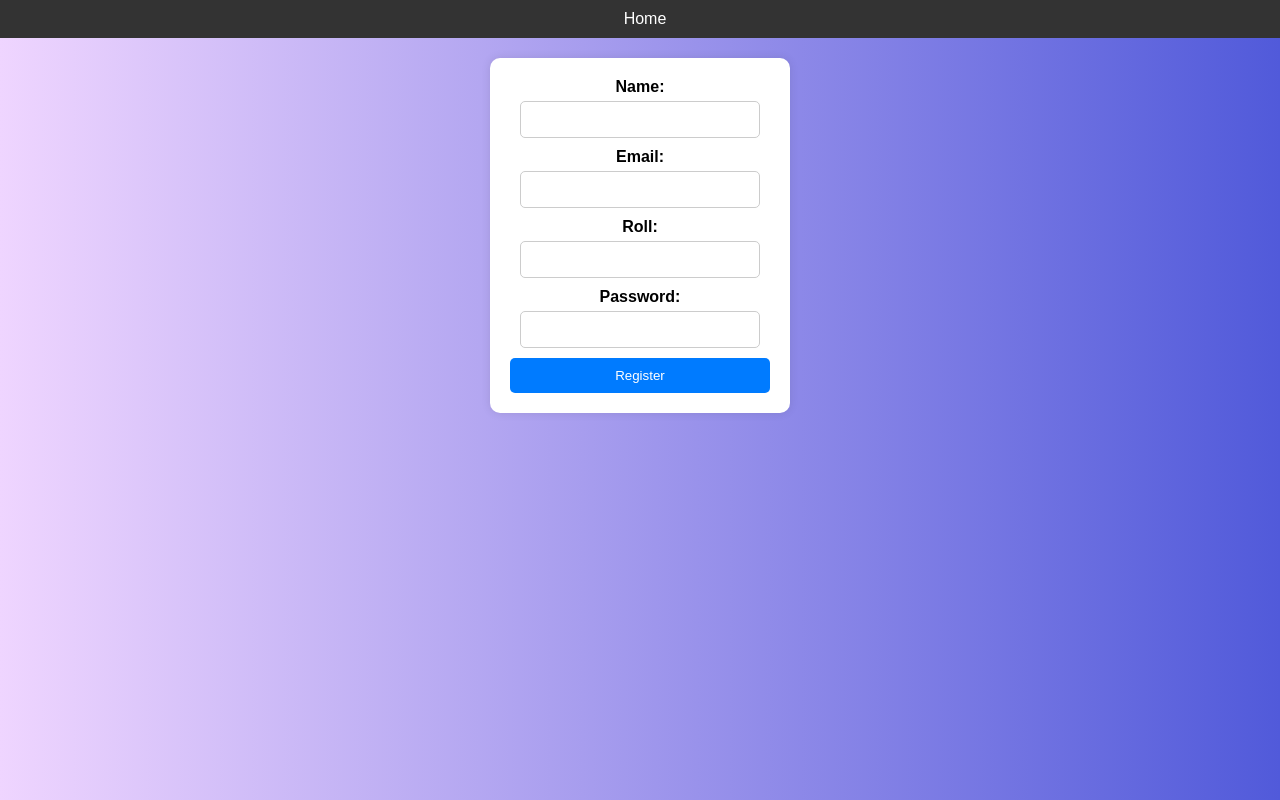
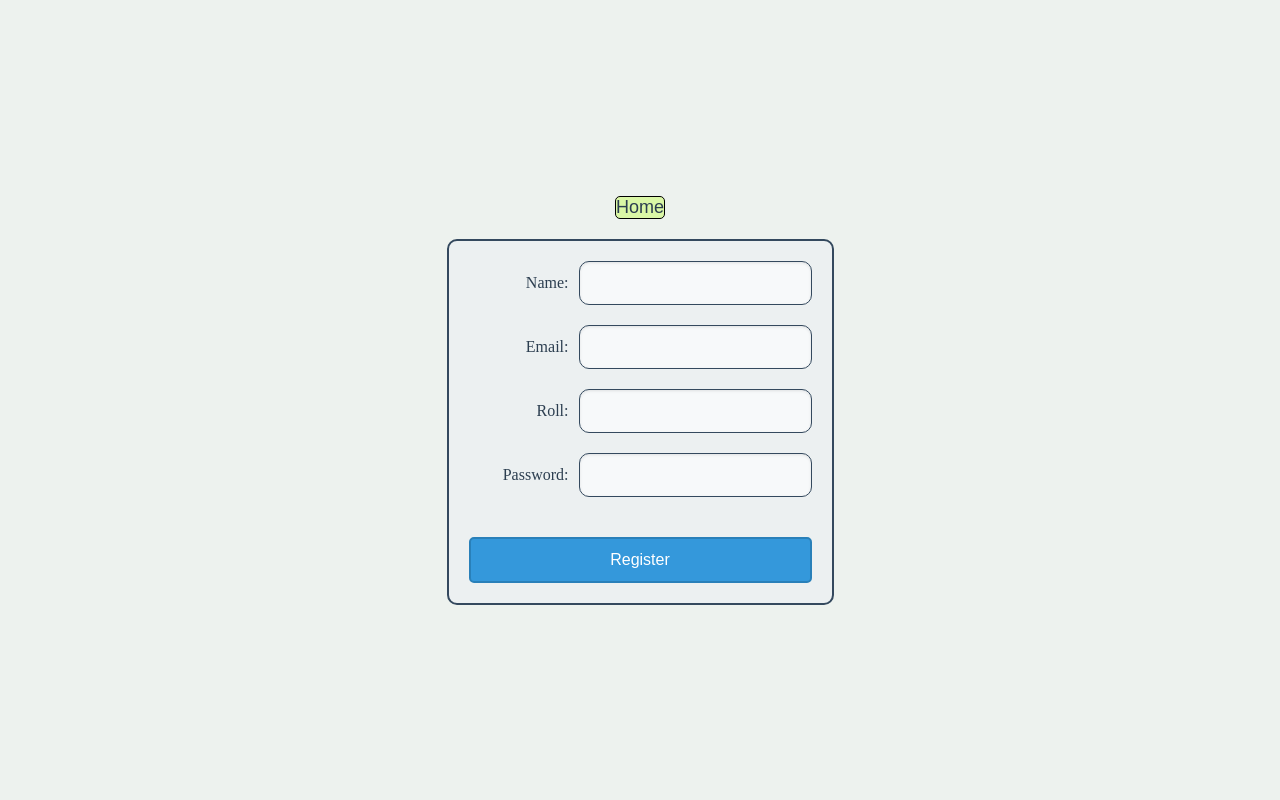
Before and after one commit to tousifJaved/Anonymous-Feedback, a website: page frontend/register.html in a window 1280 px wide. Drawn offline with Linux system fonts and the light colour scheme.

Commit message:
Style update
Home, Login and Registration page design has been updated

```diff
--- /dev/null
+++ b/frontend/css/homeStyle.css
@@ -0,0 +1,79 @@
+* {
+  margin: 0px;
+  padding: 0px;
+  box-sizing: border-box;
+}
+
+body {
+  display: flex;
+  flex-direction: column;
+  justify-content: center;
+  align-items: center;
+  width: 100vw;
+  height: 100vh;
+  background-color: #edf2ee;
+}
+
+#home-button {
+  font-size: large;
+  margin: 10px;
+  border: 1px solid black;
+  background-color: #daf7a6;
+  color: #2c3e50;
+  border-radius: 5px;
+  transition: background-color 0.3s ease, transform 0.3s ease;
+}
+
+#home-button:hover {
+  transform: scale(1.05);
+}
+
+#home {
+  font-family: Arial, Helvetica, sans-serif;
+  font-weight: 500;
+}
+
+a {
+  text-decoration: none;
+  color: inherit;
+}
+
+.card {
+  border: 1px solid #34495e;
+  background-color: #ecf0f1;
+  margin: 10px;
+  padding: 20px;
+  border-radius: 10px;
+  display: flex;
+  flex-direction: column;
+  align-items: center;
+  height: 350px;
+  width: 320px;
+  transition: transform 0.3s ease, box-shadow 0.3s ease;
+}
+
+.card:hover {
+  transform: scale(1.05);
+  box-shadow: 0 4px 8px rgba(0, 0, 0, 0.2);
+}
+
+.button-group {
+  display: flex;
+  flex-direction: column;
+  column-gap: 20px;
+}
+
+.button {
+  border: 2px solid #2980b9;
+  margin: 8px;
+  padding: 8px;
+  background-color: #3498db;
+  color: white;
+  border-radius: 5px;
+  cursor: pointer;
+  transition: background-color 0.3s ease;
+}
+
+.button:hover {
+  background-color: #1abc9c;
+}
--- /dev/null
+++ b/frontend/css/loginStyle.css
@@ -0,0 +1,132 @@
+* {
+  margin: 0px;
+  padding: 0px;
+  box-sizing: border-box;
+}
+
+body {
+  display: flex;
+  flex-direction: column;
+  justify-content: center;
+  align-items: center;
+  width: 100vw;
+  height: 100vh;
+  background-color: #edf2ee;
+}
+
+#home-button {
+  font-size: large;
+  margin: 10px;
+  border: 1px solid black;
+  background-color: #daf7a6;
+  color: #2c3e50;
+  border-radius: 5px;
+  transition: background-color 0.3s ease, transform 0.3s ease;
+}
+
+#home-button:hover {
+  background-color: #c7e89e;
+  transform: scale(1.05);
+}
+
+#home {
+  font-family: Arial, Helvetica, sans-serif;
+  font-weight: 500;
+}
+
+a {
+  text-decoration: none;
+  color: inherit;
+}
+
+.card {
+  border: 1px solid #34495e;
+  background-color: #ecf0f1;
+  margin: 10px;
+  padding: 20px;
+  border-radius: 10px;
+  display: flex;
+  flex-direction: column;
+  align-items: center;
+  height: 350px;
+  width: 320px;
+  transition: transform 0.3s ease, box-shadow 0.3s ease;
+}
+
+.card:hover {
+  transform: scale(1.05);
+  box-shadow: 0 4px 8px rgba(0, 0, 0, 0.2);
+}
+
+.button-group {
+  display: flex;
+  flex-direction: column;
+  column-gap: 20px;
+}
+
+.button {
+  border: 2px solid #2980b9;
+  margin: 8px;
+  padding: 8px;
+  background-color: #3498db;
+  color: white;
+  border-radius: 5px;
+  cursor: pointer;
+  transition: background-color 0.3s ease;
+}
+
+.button:hover {
+  background-color: #1abc9c;
+}
+
+.form-group {
+  display: flex;
+  flex-direction: column;
+  align-items: flex-start;
+  margin-bottom: 20px;
+  width: 100%;
+}
+
+label {
+  font-size: 16px;
+  color: #2c3e50;
+  margin-bottom: 5px;
+}
+
+input[type="email"],
+input[type="password"] {
+  width: 100%;
+  padding: 12px;
+  border: 1px solid #34495e;
+  border-radius: 10px;
+  background-color: #f7f9fa;
+  font-size: 16px;
+  color: #2c3e50;
+  box-shadow: inset 0 1px 3px rgba(0, 0, 0, 0.1);
+  transition: border-color 0.3s ease, box-shadow 0.3s ease;
+}
+
+input[type="email"]:focus,
+input[type="password"]:focus {
+  border-color: #1abc9c;
+  box-shadow: 0 0 8px rgba(26, 188, 156, 0.5);
+  outline: none;
+}
+
+button[type="submit"] {
+  margin-top: 20px;
+  width: 100%;
+  padding: 12px;
+  background-color: #3498db;
+  border: 2px solid #2980b9;
+  color: white;
+  border-radius: 5px;
+  cursor: pointer;
+  transition: background-color 0.3s ease;
+  font-size: 16px;
+  text-align: center;
+}
+
+button[type="submit"]:hover {
+  background-color: #1abc9c;
+}
--- /dev/null
+++ b/frontend/css/registrationStyle.css
@@ -0,0 +1,112 @@
+* {
+  margin: 0px;
+  padding: 0px;
+  box-sizing: border-box;
+}
+
+body {
+  display: flex;
+  flex-direction: column;
+  justify-content: center;
+  align-items: center;
+  width: 100vw;
+  height: 100vh;
+  background-color: #edf2ee;
+}
+
+#home-button {
+  font-size: large;
+  margin: 10px;
+  border: 1px solid black;
+  background-color: #daf7a6;
+  color: #2c3e50;
+  border-radius: 5px;
+  transition: background-color 0.3s ease, transform 0.3s ease;
+}
+
+#home-button:hover {
+  background-color: #c7e89e;
+  transform: scale(1.05);
+}
+
+#home {
+  font-family: Arial, Helvetica, sans-serif;
+  font-weight: 500;
+}
+
+a {
+  text-decoration: none;
+  color: inherit;
+}
+
+.card {
+  border: 2px solid #34495e;
+  background-color: #ecf0f1;
+  margin: 10px;
+  padding: 20px;
+  border-radius: 10px;
+  display: flex;
+  flex-direction: column;
+  align-items: center;
+  transition: transform 0.3s ease, box-shadow 0.3s ease;
+}
+
+.card:hover {
+  transform: scale(1.05);
+  box-shadow: 0 4px 8px rgba(0, 0, 0, 0.2);
+}
+
+.form-group {
+  display: flex;
+  align-items: center;
+  margin-bottom: 20px;
+  width: 100%;
+}
+
+label {
+  font-size: 16px;
+  color: #2c3e50;
+  margin-right: 10px;
+  width: 100px;
+  text-align: right;
+}
+
+input[type="text"],
+input[type="email"],
+input[type="password"] {
+  flex-grow: 1;
+  padding: 12px;
+  border: 1px solid #34495e;
+  border-radius: 10px;
+  background-color: #f7f9fa;
+  font-size: 16px;
+  color: #2c3e50;
+  box-shadow: inset 0 1px 3px rgba(0, 0, 0, 0.1);
+  transition: border-color 0.3s ease, box-shadow 0.3s ease;
+}
+
+input[type="text"]:focus,
+input[type="email"]:focus,
+input[type="password"]:focus {
+  border-color: #1abc9c;
+  box-shadow: 0 0 8px rgba(26, 188, 156, 0.5);
+  outline: none;
+}
+
+button[type="submit"] {
+  margin-top: 20px;
+  width: 100%;
+  padding: 12px;
+  background-color: #3498db;
+  border: 2px solid #2980b9;
+  color: white;
+  border-radius: 5px;
+  cursor: pointer;
+  transition: background-color 0.3s ease;
+  font-size: 16px;
+  text-align: center;
+}
+
+button[type="submit"]:hover {
+  background-color: #1abc9c;
+}
--- a/frontend/css/styles.css
+++ /dev/null
@@ -1,127 +0,0 @@
-* {
-    margin: 0;
-    padding: 0;
-    box-sizing: border-box;
-}
-
-body {
-    font-family: Arial, sans-serif;
-    background: linear-gradient(90deg, #efd5ff 0%, #515ada 100%);
-    display: flex;
-    flex-direction: column; /* Changed to column to stack items vertically */
-    align-items: center;
-    height: 100vh;
-}
-
-header {
-    background-color: #333;
-    color: #fff;
-    padding: 10px 0;
-    width: 100%; /* Ensure header spans the full width */
-    text-align: center;
-}
-
-nav ul {
-    list-style-type: none;
-    padding: 0;
-}
-
-nav ul li {
-    display: inline;
-    margin-left: 10px;
-}
-
-nav ul li a {
-    color: #fff;
-    text-decoration: none;
-    padding: 8px 12px;
-    border-radius: 5px;
-}
-
-nav ul li a:hover {
-    background-color: #555;
-}
-
-.container {
-    display: flex;
-    flex-direction: column;
-    align-items: center;
-    width: 100%;
-}
-
-.card, .form-card {
-    background-color: #fff;
-    padding: 20px;
-    border-radius: 10px;
-    box-shadow: 0 0 10px rgba(0, 0, 0, 0.1);
-    text-align: center;
-    width: 300px;
-    margin: 20px 0;
-    position: relative;
-}
-
-.home-button {
-    margin: 20px 0; /* Add margin for spacing */
-    text-align: center; /* Center the button */
-}
-
-.button-group {
-    margin-top: 20px;
-}
-
-.button {
-    display: block;
-    width: 100%;
-    padding: 10px;
-    background-color: #007bff; /* Blue background color */
-    color: #fff;
-    text-decoration: none;
-    border: none;
-    border-radius: 5px;
-    margin-bottom: 10px;
-}
-
-.button:hover {
-    background-color: #0056b3; /* Darker blue on hover */
-}
-
-.main {
-    width: 100%;
-    max-width: 600px;
-    margin: 20px auto;
-    padding: 20px;
-    background-color: #fff;
-    border-radius: 10px;
-    box-shadow: 0 0 10px rgba(0, 0, 0, 0.1);
-}
-
-.form-card div {
-    margin-bottom: 10px;
-}
-
-.form-card label {
-    font-weight: bold;
-    display: block;
-    margin-bottom: 5px;
-}
-
-.form-card input {
-    width: calc(100% - 20px);
-    padding: 10px;
-    border: 1px solid #ccc;
-    border-radius: 5px;
-}
-
-.form-card button {
-    width: 100%;
-    padding: 10px;
-    background-color: #007bff;
-    color: #fff;
-    border: none;
-    border-radius: 5px;
-    cursor: pointer;
-}
-
-.form-card button:hover {
-    background-color: #0056b3;
-}
--- a/frontend/js/register.js
+++ b/frontend/js/register.js
@@ -30,6 +30,8 @@ document.addEventListener("DOMContentLoaded", () => {
 			const result = await response.json();
 			if (response.ok) {
 				alert("Registration successful");
+				window.location.href = "/";
+
 			} else {
 				alert(result.message);
 			}
--- a/frontend/register.html
+++ b/frontend/register.html
@@ -1,48 +1,47 @@
 <!DOCTYPE html>
 <html lang="en">
   <head>
-    <meta charset="UTF-8">
-    <meta name="viewport" content="width=device-width, initial-scale=1.0">
-    <link rel="stylesheet" href="/css/styles.css">
+    <meta charset="UTF-8" />
+    <meta name="viewport" content="width=device-width, initial-scale=1.0" />
+    <link rel="stylesheet" href="/css/registrationStyle.css" />
     <title>Register</title>
   </head>
   <body>
-    <header>
-        <nav>
-            <ul>
-                <li><a href="/">Home</a></li>
-            </ul>
-        </nav>
-    </header>
-    <main>
-        <div class="container">
-            <div class="form-card">
+    <div id="home-button">
+      <a href="/" id="home">Home</a>
+    </div>
+
+    <div class="card form-card"> <!-- Changed class to 'card' for consistent styling -->
       <form id="registerForm">
-                    <div>
+        <div class="form-group">
           <label for="name">Name:</label>
-                        <input type="text" id="name" name="name" required>
+          <input type="text" id="name" name="name" required />
         </div>
-                    <div>
+
+        <div class="form-group">
           <label for="email">Email:</label>
-                        <input type="email" id="email" name="email" required>
+          <input type="email" id="email" name="email" required />
         </div>
-                    <div id="departmentField">
+
+        <div class="form-group" id="departmentField">
           <label for="department">Department:</label>
-                        <input type="text" id="department" name="department">
+          <input type="text" id="department" name="department" />
         </div>
-                    <div id="rollField">
+
+        <div class="form-group" id="rollField">
           <label for="roll">Roll:</label>
-                        <input type="text" id="roll" name="roll">
+          <input type="text" id="roll" name="roll" />
         </div>
-                    <div>
+
+        <div class="form-group">
           <label for="password">Password:</label>
-                        <input type="password" id="password" name="password" required>
+          <input type="password" id="password" name="password" required />
         </div>
-                    <button type="submit">Register</button>
+
+        <button type="submit" class="button">Register</button>
       </form>
     </div>
-        </div>
-    </main>
+
     <script defer src="/js/register.js"></script>
   </body>
 </html>
```
Also changed, not shown: frontend/home.html (+17 -15 lines), frontend/login.html (+16 -20 lines). Lines whose indentation alone changed are shown as unchanged.
